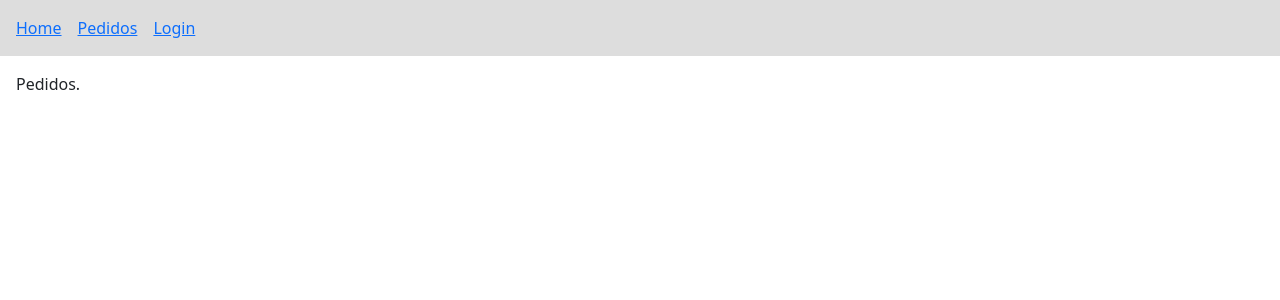
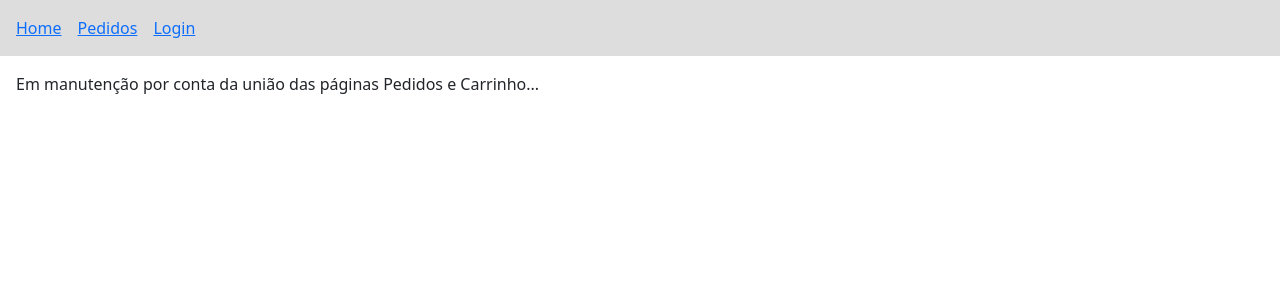
Before and after one commit to paulemacedo/BytedeSabor, a React (Vite) app: page /pedidos in a window 1280 px wide. Shown: the top 300 px of the page. Built offline with nearby package versions, Linux system fonts and the light colour scheme.

Commit message:
Update Pedidos.jsx

```diff
--- a/src/pages/Pedidos.jsx
+++ b/src/pages/Pedidos.jsx
@@ -1,7 +1,7 @@
 
 const Pedidos = () => {
     return (
-        <p>Pedidos.</p>
+        <p>Em manutenção por conta da união das páginas Pedidos e Carrinho...</p>
     )
 };
 
```
